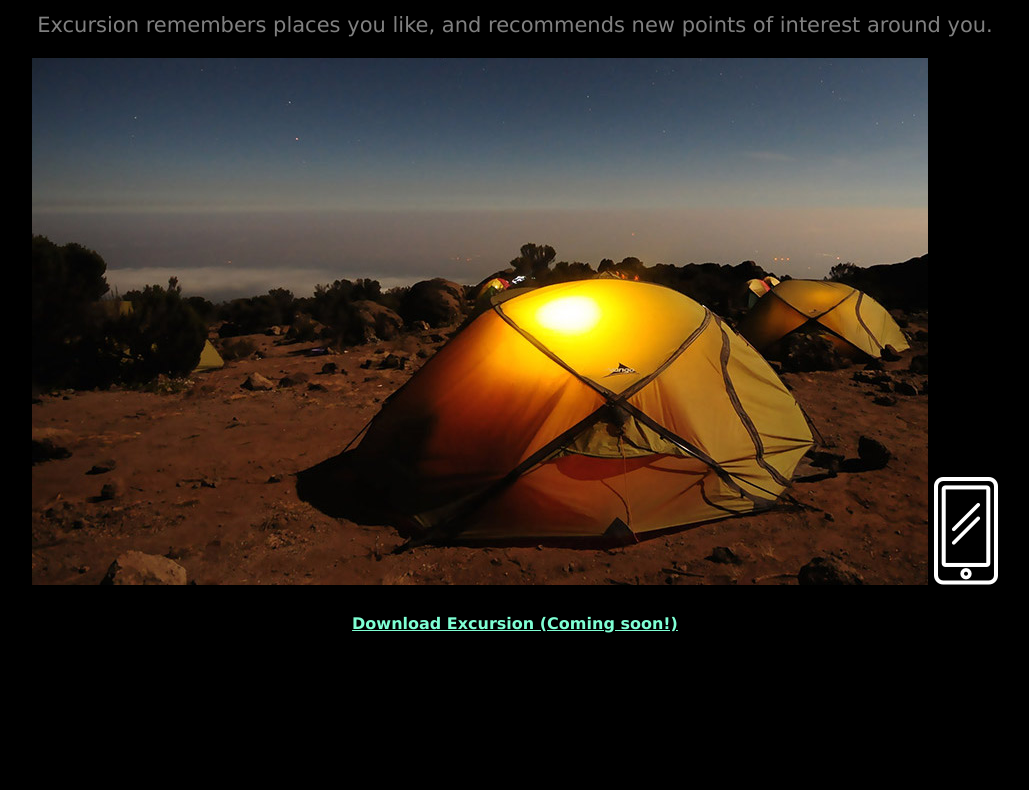
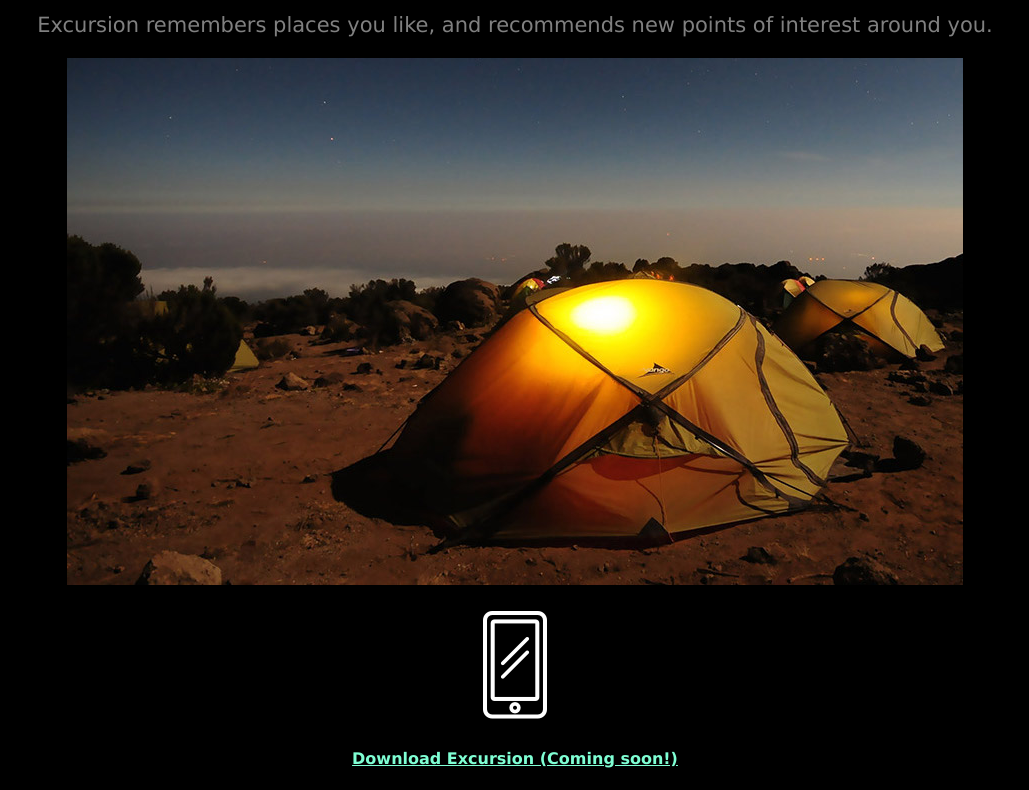
Before and after one commit to stephj41/excursion, a plain HTML site: page index.html in a window 1280 px wide. Shown: the part 430-1220 px from the top of the page, without its empty margins (125-1154 px from the left). Before the commit the page ends 1085 px from the top, so only its background shows below. Drawn offline with Linux system fonts and the light colour scheme.

Commit message:
add images

```diff
--- a/index.html
+++ b/index.html
@@ -17,8 +17,8 @@
       </video>
     <h2>Your Personal Travel Guide</h2>
       <p>Excursion remembers places you like, and recommends new points of interest around you.</p>
-        <img src="resources\images\camp.jpg" alt="lighted tent at night">
-        <img src="resources\images\phone.png" alt="cellphone icon">
+        <p><img src="resources\images\camp.jpg" alt="lighted tent at night"></p>
+        <p><img src="resources\images\phone.png" alt="cellphone icon"></p>
       <p>
         <a class="download" href="#">Download Excursion (Coming soon!)</a>
       </p>
```
